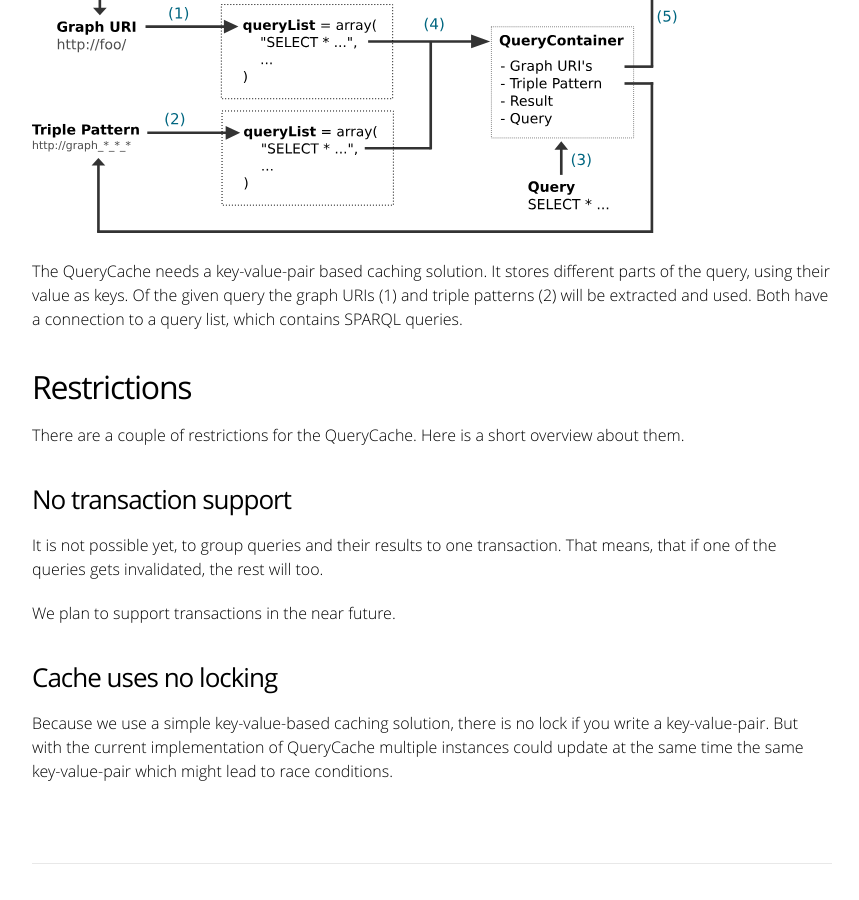
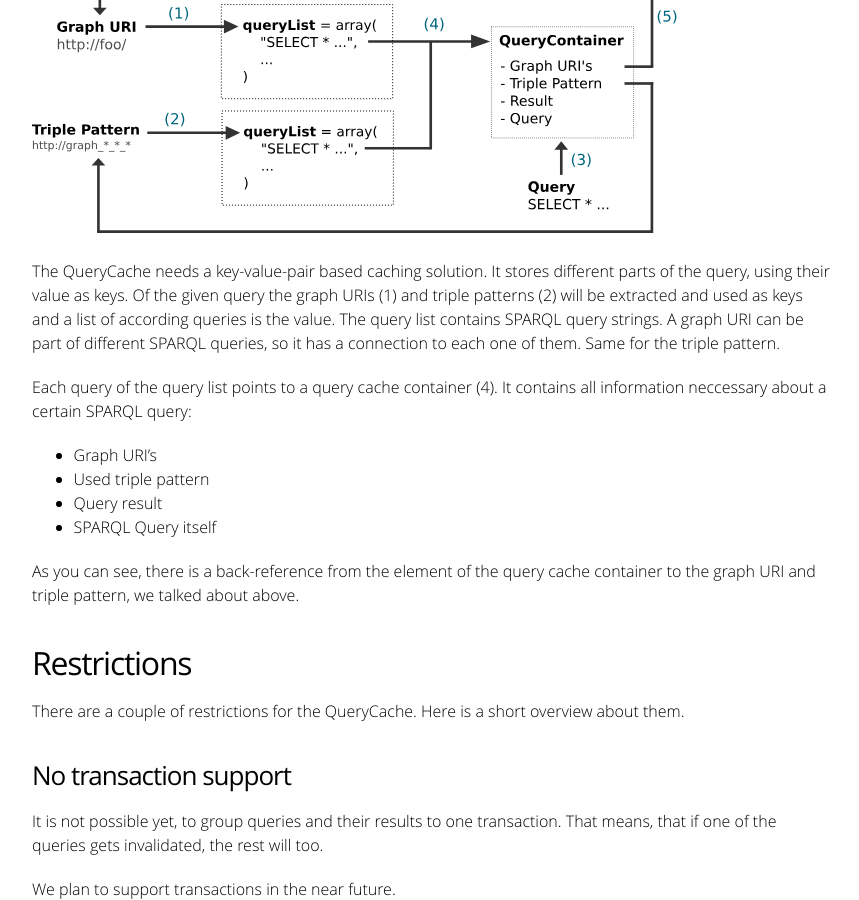
Before and after one commit to SaftIng/safting.github.io, a Jekyll site: the page built from doc/phpframework/querycache.md, in a window 1280 px wide and 900 px high, scrolled down 573 px. Shown: the whole window, without its empty margins (208-1067 px from the left). Built offline with Jekyll 4.4.1, drawn with Linux system fonts in a browser that asks for light colours.

Commit message:
Update querycache.md

```diff
--- a/doc/phpframework/querycache.md
+++ b/doc/phpframework/querycache.md
@@ -15,7 +15,15 @@ There is a paper from Michael Martin called [*Improving the performance of seman
 
 ![part interaction](https://rawgit.com/SaftIng/safting.github.io/master/doc/phpframework/querycache/querycache-overview.svg)
 
-The QueryCache needs a key-value-pair based caching solution. It stores different parts of the query, using their value as keys. Of the given query the graph URIs (1) and triple patterns (2) will be extracted and used. Both have a connection to a query list, which contains SPARQL queries.
+The QueryCache needs a key-value-pair based caching solution. It stores different parts of the query, using their value as keys. Of the given query the graph URIs (1) and triple patterns (2) will be extracted and used as keys and a list of according queries is the value. The query list contains SPARQL query strings. A graph URI can be part of different SPARQL queries, so it has a connection to each one of them. Same for the triple pattern.
+
+Each query of the query list points to a query cache container (4). It contains all information neccessary about a certain SPARQL query:
+- Graph URI's
+- Used triple pattern
+- Query result
+- SPARQL Query itself
+
+As you can see, there is a back-reference from the element of the query cache container to the graph URI and triple pattern, we talked about above.
 
 ## Restrictions
 
```
